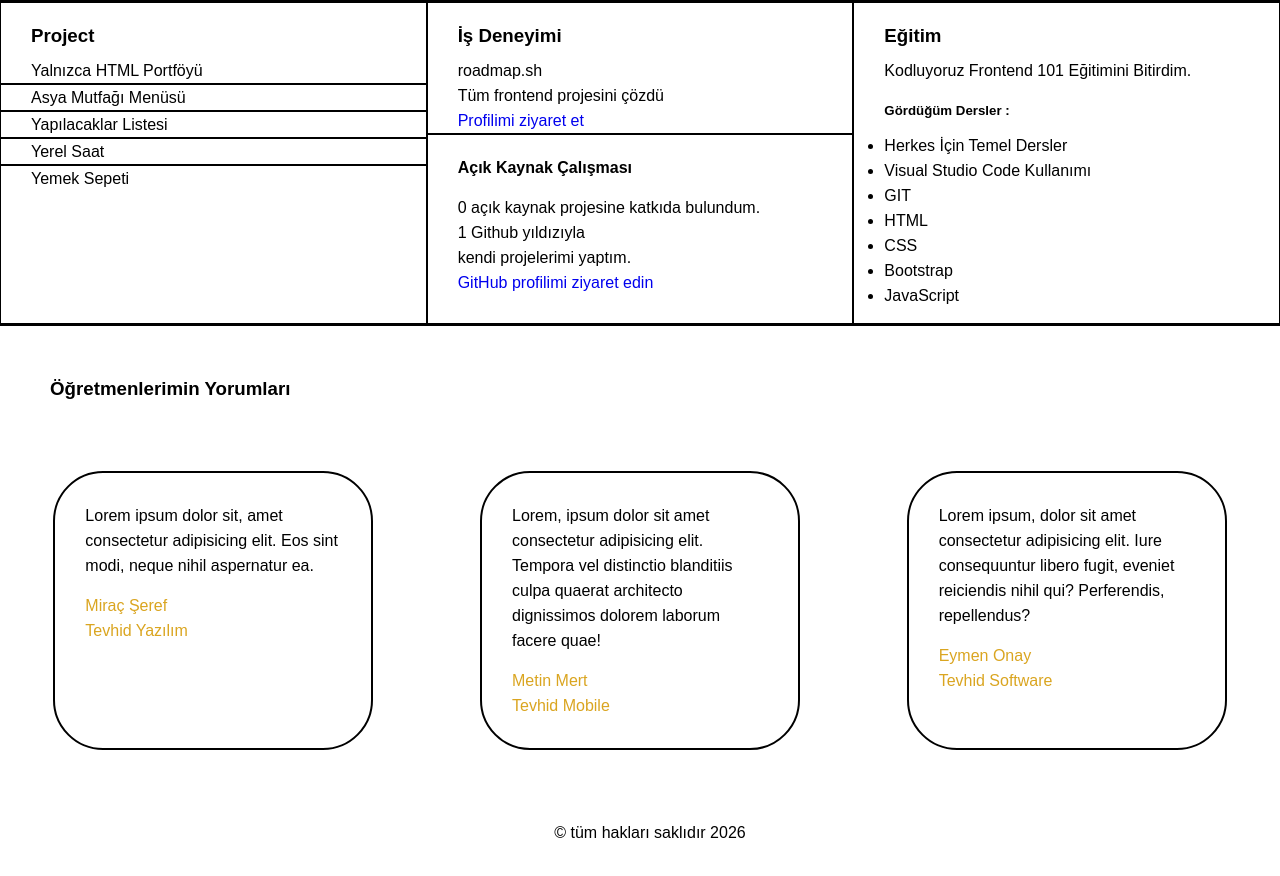
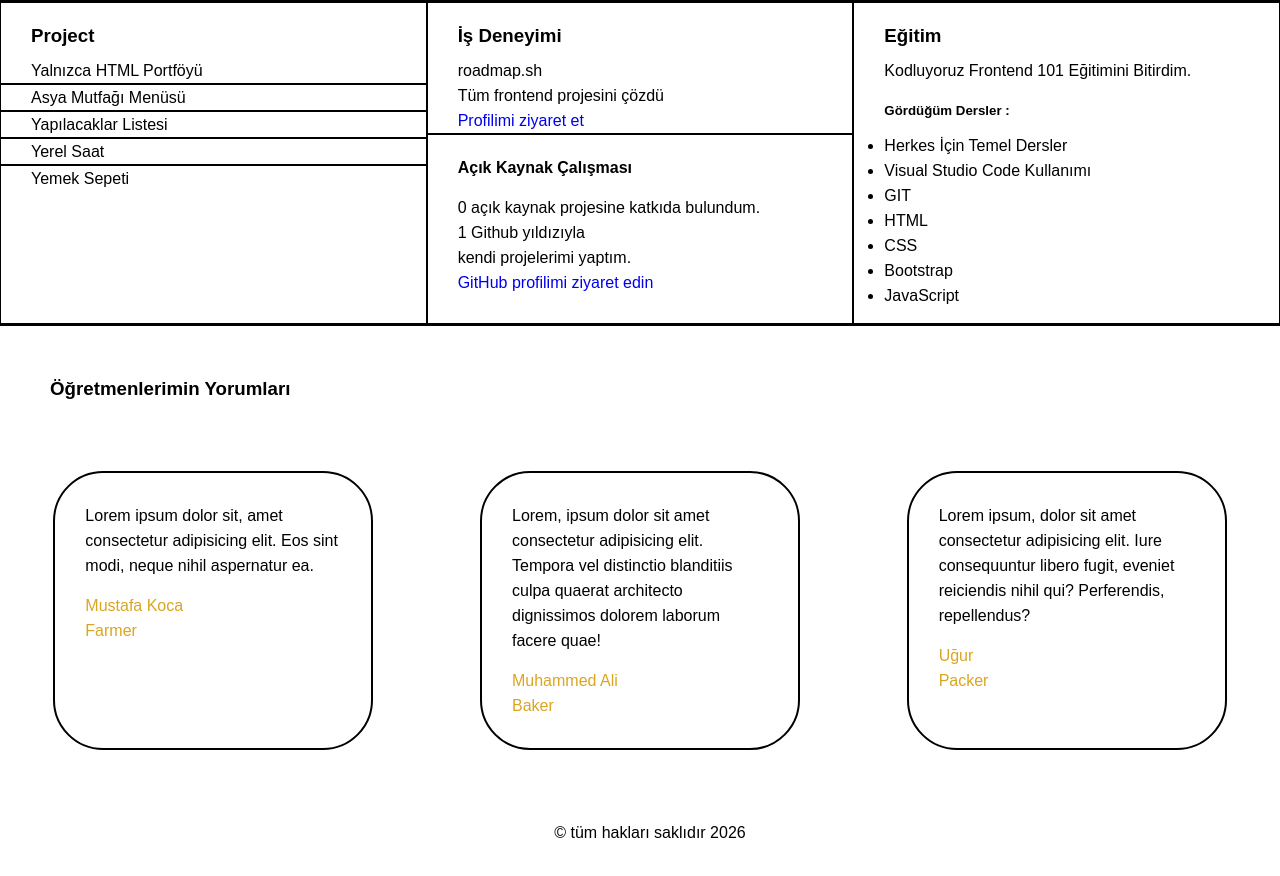
Before and after one commit to Ahmetvhd/temel-html-web-site-responsive, a plain HTML site: page index.html in a window 1280 px wide. Shown: the part 300-1176 px from the top of the page. Drawn offline with Linux system fonts and the light colour scheme; a web font is replaced by a local one.

Commit message:
Kişiler güncellendi

```diff
--- a/index.html
+++ b/index.html
@@ -101,18 +101,18 @@
         <div class="reviews">
             <article>
                 <p>Lorem ipsum dolor sit, amet consectetur adipisicing elit. Eos sint modi, neque nihil aspernatur ea.</p>
-                <p class="name">Miraç Şeref</p>
-                <p class="o-title">Tevhid Yazılım</p>
+                <p class="name">Mustafa Koca</p>
+                <p class="o-title">Farmer</p>
             </article>
             <article>
                 <p>Lorem, ipsum dolor sit amet consectetur adipisicing elit. Tempora vel distinctio blanditiis culpa quaerat architecto dignissimos dolorem laborum facere quae!</p>
-                <p class="name">Metin Mert</p>
-                <p class="o-title">Tevhid Mobile</p>
+                <p class="name">Muhammed Ali</p>
+                <p class="o-title">Baker</p>
             </article>
             <article>
                 <p>Lorem ipsum, dolor sit amet consectetur adipisicing elit. Iure consequuntur libero fugit, eveniet reiciendis nihil qui? Perferendis, repellendus?</p>
-                <p class="name">Eymen Onay</p>
-                <p class="o-title">Tevhid Software</p>
+                <p class="name">Uğur</p>
+                <p class="o-title">Packer</p>
             </article>
         </div>
         <footer class="footer">
```
